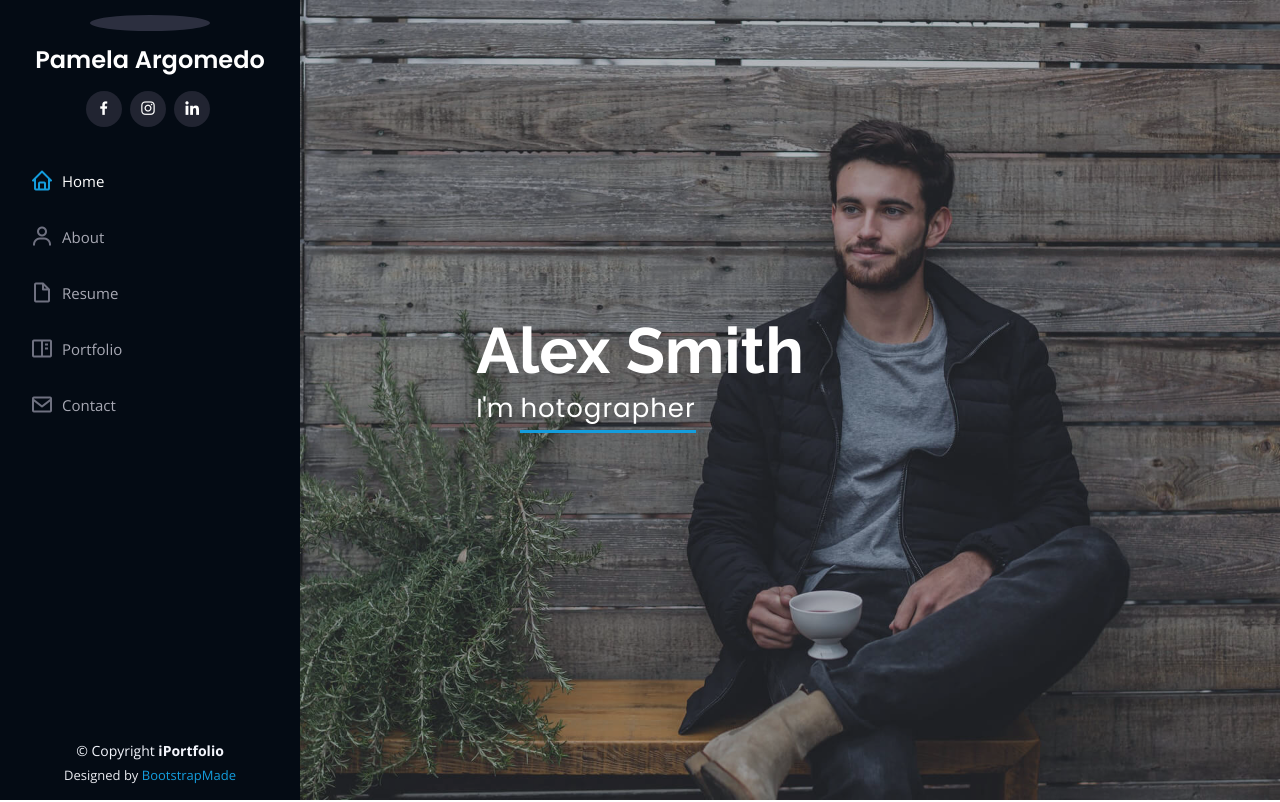
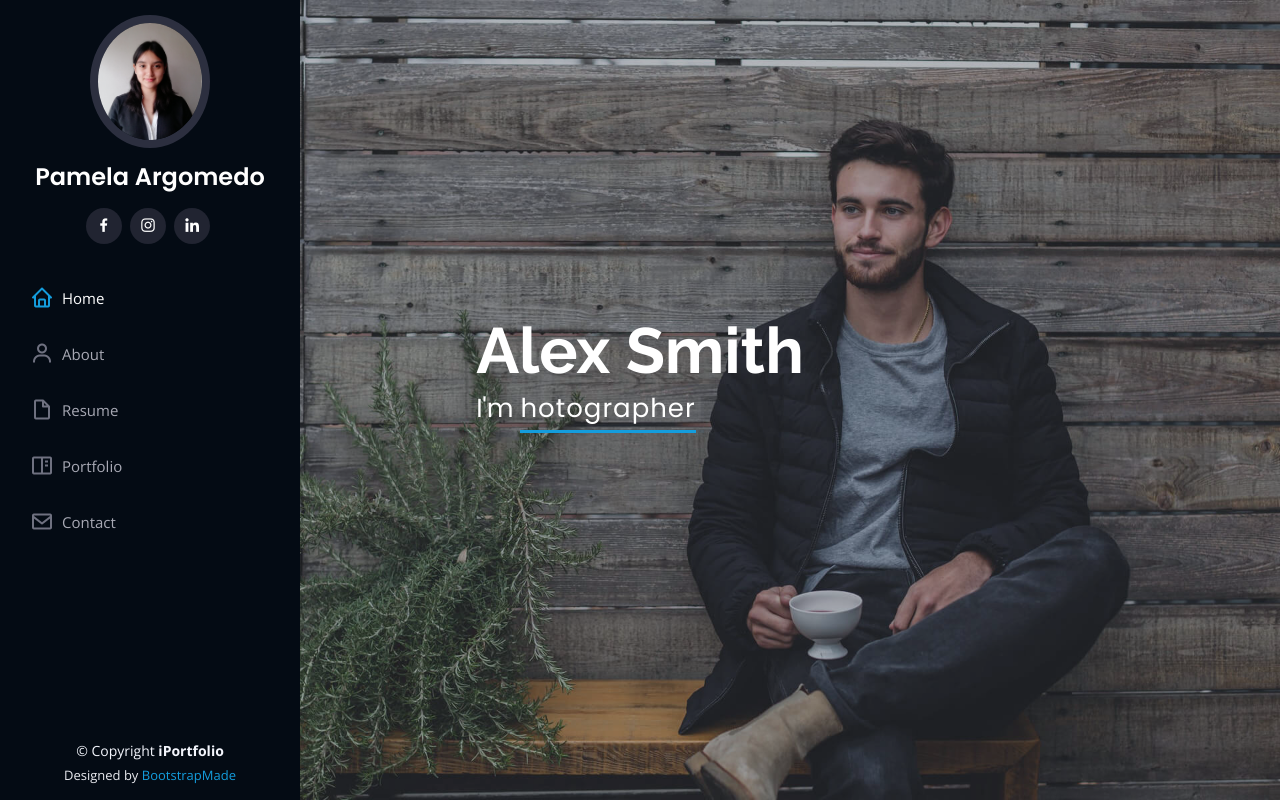
Before and after one commit to pamelaargomedo/Pamela_Argomedo_CV, a plain HTML site: page index.html in a window 1280 px wide. Shown: the top 802 px of the page. Drawn offline with nearby package versions, Linux system fonts and the light colour scheme.

Commit message:
Update index.html

```diff
--- a/index.html
+++ b/index.html
@@ -10,8 +10,8 @@
   <meta content="" name="keywords">
 
   <!-- Favicons -->
-  <link href="assets/img/phyton fotos/P" rel="icon">
-  <link href="assets/img/phyton fotos/P" rel="apple-touch-icon">
+  <link href="assets/img/P.png" rel="icon">
+  <link href="assets/img/P.png" rel="apple-touch-icon">
 
   <!-- Google Fonts -->
   <link href="https://fonts.googleapis.com/css?family=Open+Sans:300,300i,400,400i,600,600i,700,700i|Raleway:300,300i,400,400i,500,500i,600,600i,700,700i|Poppins:300,300i,400,400i,500,500i,600,600i,700,700i" rel="stylesheet">
@@ -46,7 +46,7 @@
     <div class="d-flex flex-column">
 
       <div class="profile">
-        <img src="assets/img/phyton fotos/B" alt="" class="img-fluid rounded-circle">
+        <img src="assets/img/B.png" alt="" class="img-fluid rounded-circle">
         <h1 class="text-light"><a href="index.html">Pamela Argomedo</a></h1>
         <div class="social-links mt-3 text-center">
           <a href="#" class="facebook"><i class="bx bxl-facebook"></i></a>
```
